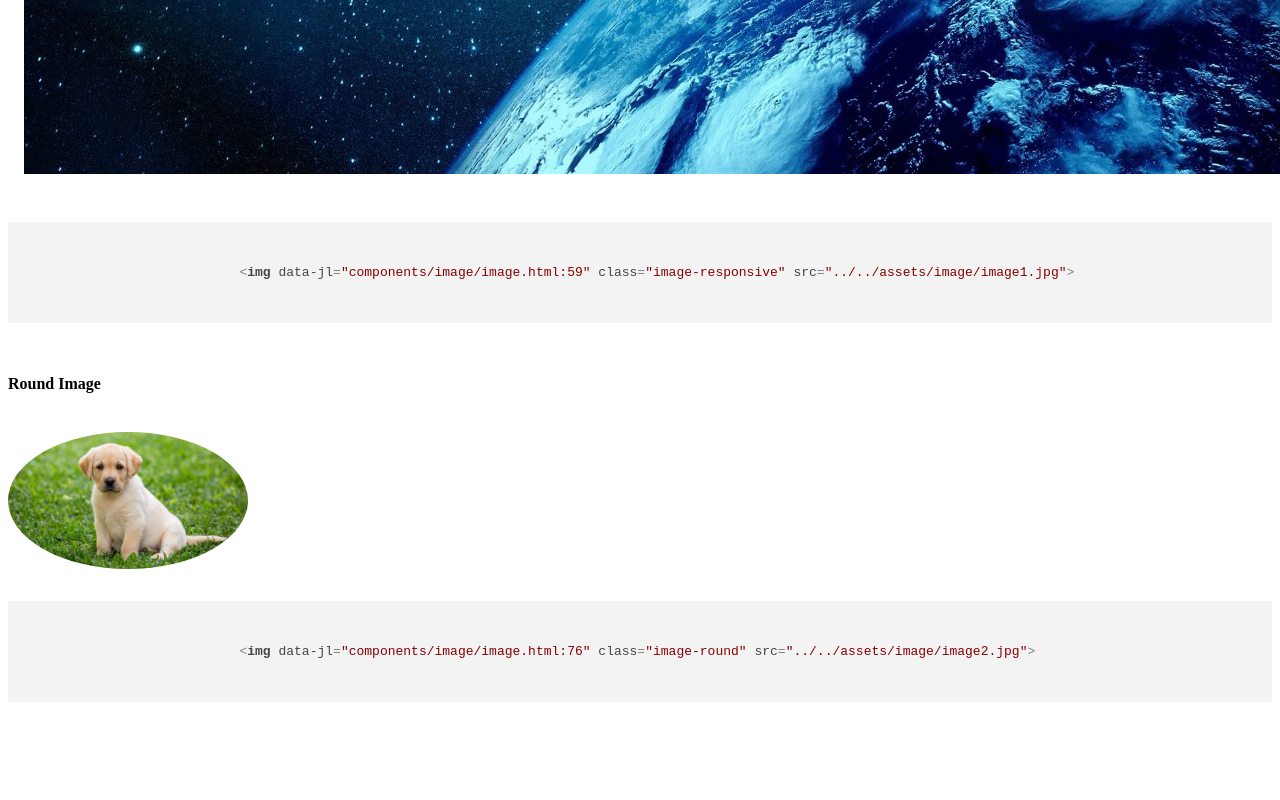
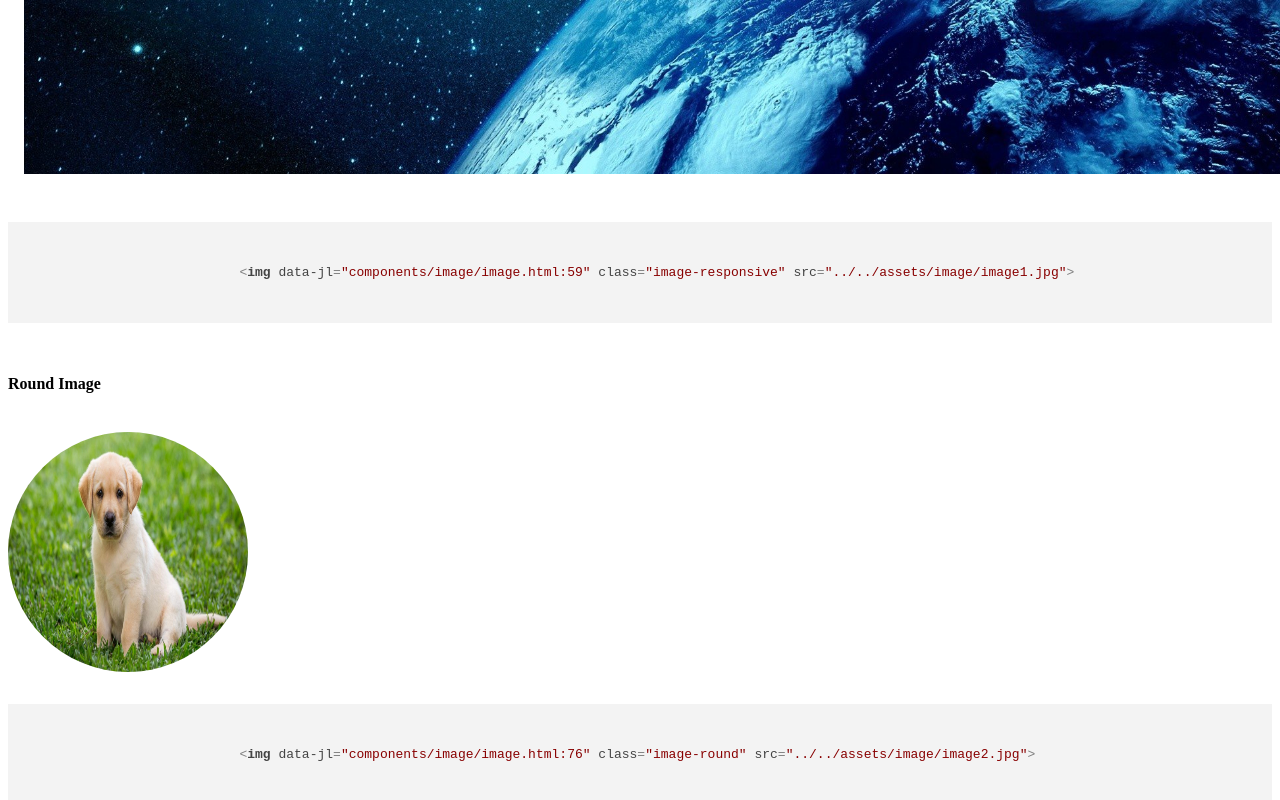
Before and after one commit to masraniJay/Component-Library, a plain HTML site: page components/image/image.html in a window 1280 px wide. Shown: the part 1021-1821 px from the top of the page. Before the commit the page ends 1766 px from the top, so only its background shows below. Drawn offline with nearby package versions, Linux system fonts and the light colour scheme.

Commit message:
fix: round-image

```diff
--- a/components/image/image.css
+++ b/components/image/image.css
@@ -8,9 +8,7 @@
 }
 
 .image-round {
-    height: auto;
-    width: 100%;
     border-radius: 50%;
-    max-height: 15rem;
-    max-width: 15rem;
+    height: 15rem;
+    width: 15rem;
 }
```
